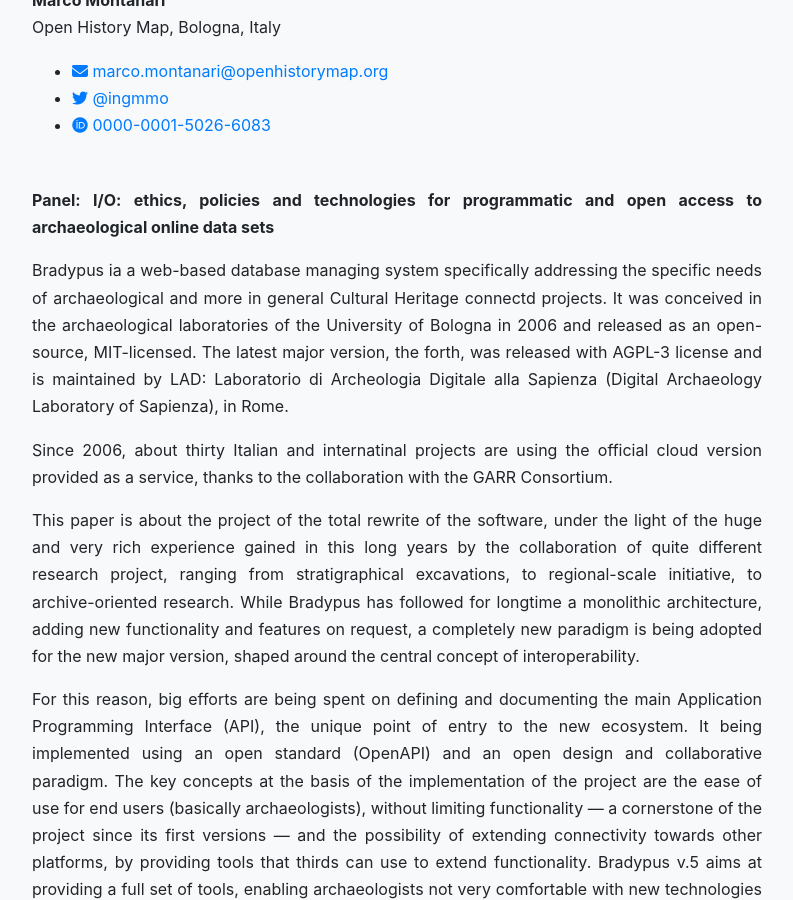
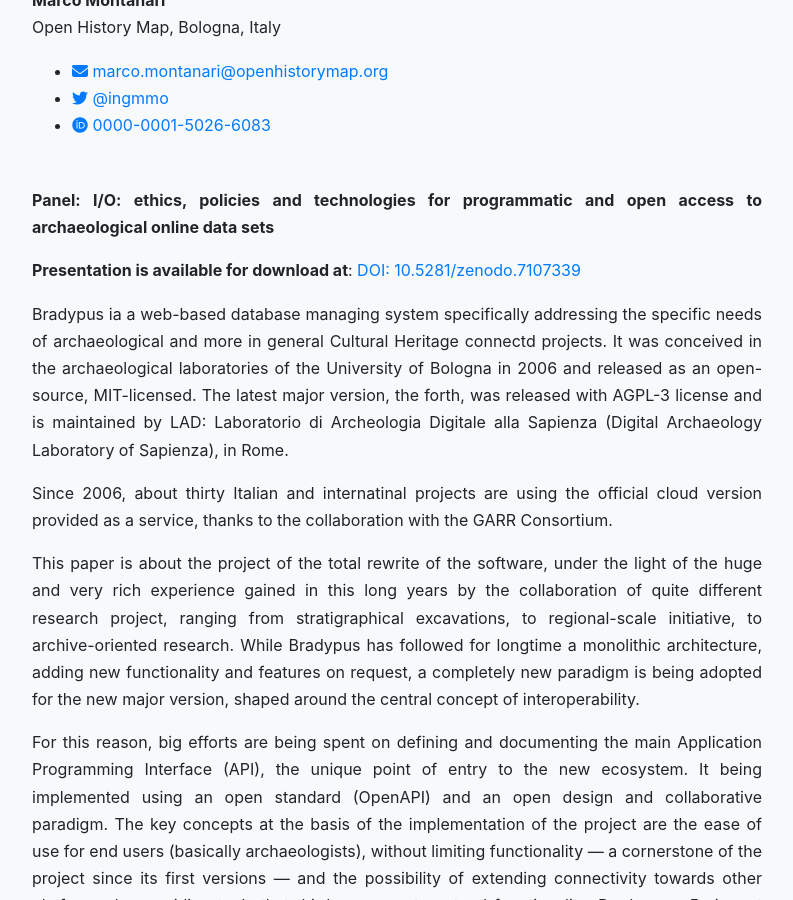
Before and after one commit to archeofoss/archeofoss, a Jekyll site: the page built from 2022/abstracts/archaeological-apis/bogdani-montanari.md, in a window 1280 px wide and 900 px high, scrolled down 640 px. Shown: the whole window, without its empty margins (243-1036 px from the left). Built offline with Jekyll 4.4.1, drawn with Linux system fonts in a browser that asks for light colours; nearby versions of some CDN libraries.

Commit message:
Added presentation

```diff
--- a/2022/abstracts/archaeological-apis/bogdani-montanari.md
+++ b/2022/abstracts/archaeological-apis/bogdani-montanari.md
@@ -22,6 +22,12 @@
 
 **Panel: I/O: ethics, policies and technologies for programmatic and open access to archaeological online data sets**
 
+
+
+**Presentation is available for download at**:
+[DOI: 10.5281/zenodo.7107339](https://doi.org/10.5281/zenodo.7107339)
+
+
 Bradypus ia a web-based database managing system specifically addressing the specific needs of archaeological and more in general Cultural Heritage connectd projects. It was conceived in the archaeological laboratories of the University of Bologna in 2006 and released as an open-source, MIT-licensed. The latest major version, the forth, was released with AGPL-3 license and is maintained by LAD: Laboratorio di Archeologia Digitale alla Sapienza (Digital Archaeology Laboratory of Sapienza), in Rome.
 
 Since 2006, about thirty Italian and internatinal projects are using the official cloud version provided as a service, thanks to the collaboration with the GARR Consortium.
```
